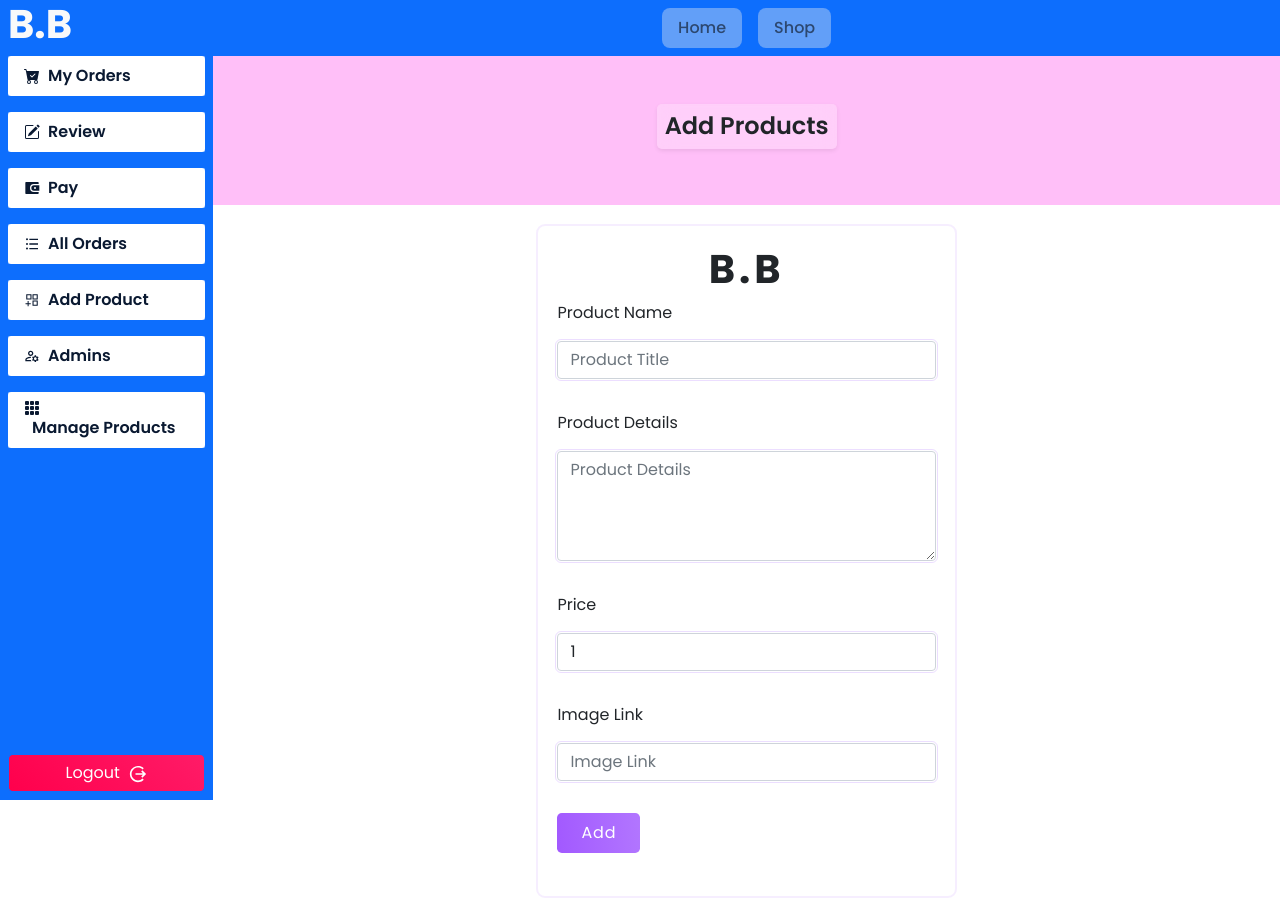
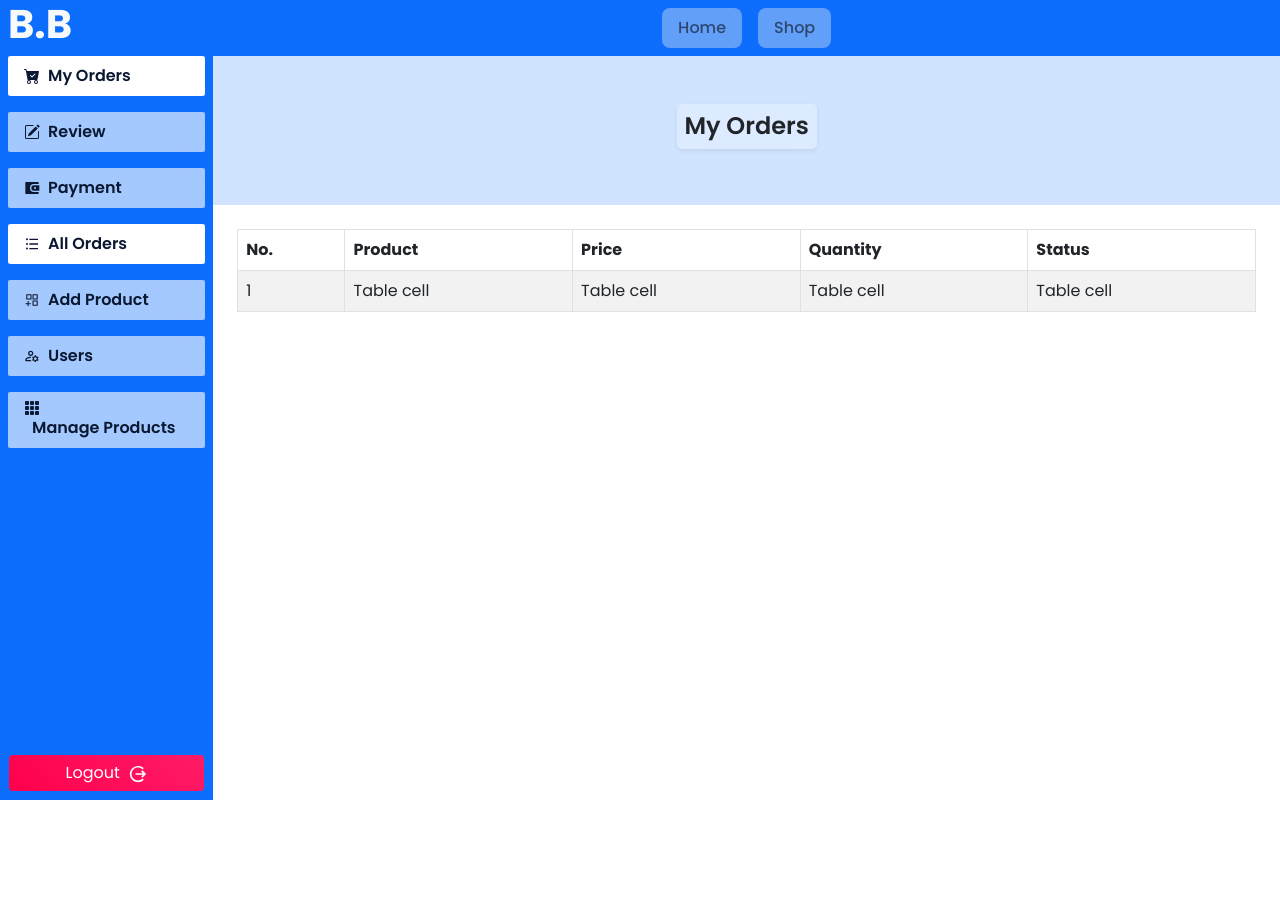
Before and after one commit to sakib-siddiqi/MERN-BB-Bicycle-buy, a React (Create React App) app: page /dashboard in a window 1280 px wide. After the commit the page ends 800 px from the top, so only its background shows below. Built offline with nearby package versions, Linux system fonts and the light colour scheme.

Commit message:
make admin + manage products

```diff
--- a/src/App.js
+++ b/src/App.js
@@ -11,9 +11,9 @@ function App() {
       <BrowserRouter>
         <Switch>
           <Route exact path="/" component={Home} />
-          <Route exact path="/shop" component={Shop} />
-          <Route exact path="/login-signup" component={LoginSign} />
-          <Route exact path="/dashboard" component={Dashboard} />
+          <Route path="/shop" component={Shop} />
+          <Route path="/login-signup" component={LoginSign} />
+          <Route path="/dashboard" component={Dashboard} />
         </Switch>
       </BrowserRouter>
     </main>
--- a/src/Pages/Dashboard/DashPages/Admin/AddProduct.jsx
+++ b/src/Pages/Dashboard/DashPages/Admin/AddProduct.jsx
@@ -31,7 +31,7 @@ const AddProduct = () => {
                                             id="product-name"
                                             placeholder="Product Title"
                                             className="input-outlined form-control mb-4"
-                                            {...register("name", { required: true })}
+                                            {...register("product-name", { required: true })}
                                         />
                                     </label>
                                     <label htmlFor="product-details" className="form-label w-100">
--- /dev/null
+++ b/src/Pages/Dashboard/DashPages/Admin/MakeAdmin.jsx
@@ -0,0 +1,70 @@
+import React from 'react';
+import { Card, Col, Row, Button, Table } from 'react-bootstrap';
+import DashBoardContent from '../../DashBoardContent';
+import DashTitle from '../../DashTitle';
+import { RiUserSettingsFill, RiUserFill } from "react-icons/ri";
+const MakeAdmin = () => {
+    return (
+        <section>
+            <DashTitle bg="#333" text="light">
+                Manage Users
+            </DashTitle>
+            <DashBoardContent className="my-4">
+                <Row xs={1} md={2} className="g-4">
+                    <Col>
+                        <Card className="hoverBlueOutline">
+                            <Card.Body>
+                                <Card.Header className="fw-md text-center h5 mb-3 center"><RiUserSettingsFill />Admins</Card.Header>
+                                <Table striped bordered hover responsive="sm">
+                                    <thead>
+                                        <tr>
+                                            <th>No.</th>
+                                            <th>Name</th>
+                                            <th>Email</th>
+                                            <th>Action</th>
+                                        </tr>
+                                    </thead>
+                                    <tbody>
+                                        <tr>
+                                            <td>1</td>
+                                            <td>Table cell</td>
+                                            <td>Table cell</td>
+                                            <td><Button variant="primary" size="sm">Make User</Button></td>
+                                        </tr>
+                                    </tbody>
+                                </Table>
+                            </Card.Body>
+                        </Card>
+                    </Col>
+                    <Col>
+                        <Card className="hoverBlueOutline">
+                            <Card.Body>
+                                <Card.Header className="fw-md text-center h5 mb-3 center"><RiUserFill />Users</Card.Header>
+                                <Table striped bordered hover responsive="sm">
+                                    <thead>
+                                        <tr>
+                                            <th>No.</th>
+                                            <th>Name</th>
+                                            <th>Email</th>
+                                            <th>Action</th>
+                                        </tr>
+                                    </thead>
+                                    <tbody>
+                                        <tr>
+                                            <td>1</td>
+                                            <td>Table cell</td>
+                                            <td>Table cell</td>
+                                            <td><Button variant="danger" size="sm">Make Admin</Button></td>
+                                        </tr>
+                                    </tbody>
+                                </Table>
+                            </Card.Body>
+                        </Card>
+                    </Col>
+                </Row>
+            </DashBoardContent>
+        </section>
+    );
+};
+
+export default MakeAdmin;
--- /dev/null
+++ b/src/Pages/Dashboard/DashPages/Admin/ManageProducts.jsx
@@ -0,0 +1,35 @@
+import React from 'react';
+import { Table, Button } from 'react-bootstrap';
+import DashBoardContent from '../../DashBoardContent';
+import DashTitle from '../../DashTitle';
+const ManageProducts = () => {
+    return (
+        <section>
+            <DashTitle bg="#E4FBFF" text="ligth">Manage Products</DashTitle>
+            <DashBoardContent className="my-4">
+                <Table striped bordered hover responsive="sm">
+                    <thead>
+                        <tr>
+                            <th>No.</th>
+                            <th>UID</th>
+                            <th>Title</th>
+                            <th>Price</th>
+                            <th>Action</th>
+                        </tr>
+                    </thead>
+                    <tbody>
+                        <tr>
+                            <td>1</td>
+                            <td>Table cell</td>
+                            <td>Table cell</td>
+                            <td>Table cell</td>
+                            <td><Button variant="danger" size="sm">Delete</Button></td>
+                        </tr>
+                    </tbody>
+                </Table>
+            </DashBoardContent>
+        </section>
+    );
+};
+
+export default ManageProducts;
--- a/src/Pages/Dashboard/DashSideBar.jsx
+++ b/src/Pages/Dashboard/DashSideBar.jsx
@@ -11,13 +11,13 @@ import { RiWallet3Fill, RiListUnordered } from "react-icons/ri";
 import { AiOutlineAppstoreAdd } from "react-icons/ai";
 import { MdOutlineManageAccounts } from "react-icons/md";
 
-const DashMenuItem = ({ children, ...rest }) => {
-  console.log(children);
+const DashMenuItem = ({ children, to, ...rest }) => {
   return (
     <Nav.Item className="w-100 my-2 bg-glass">
       <Nav.Link
         as={NavLink}
         {...rest}
+        to={to}
         className="d-block rounded-1 d-flex justify-content-center justify-content-md-start align-items-center flex-wrap"
       >
         {children[0]}
@@ -43,28 +43,28 @@ const DashSideBar = () => {
           <BsCartCheckFill />
           My Orders
         </DashMenuItem>
-        <DashMenuItem exact to="/dashboard">
+        <DashMenuItem to="/dashboard/review">
           <BsPencilSquare />
           Review
         </DashMenuItem>
-        <DashMenuItem exact to="/dashboard">
+        <DashMenuItem to="/dashboard/payment">
           <RiWallet3Fill />
-          Pay
+          Payment
         </DashMenuItem>
         {/* ---------------------------------- */}
         <DashMenuItem exact to="/dashboard">
           <RiListUnordered />
           All Orders
         </DashMenuItem>
-        <DashMenuItem exact to="/dashboard">
+        <DashMenuItem exact to="/dashboard/admin/add-product">
           <AiOutlineAppstoreAdd />
           Add Product
         </DashMenuItem>
-        <DashMenuItem exact to="/dashboard">
+        <DashMenuItem exact to="/dashboard/admin/users">
           <MdOutlineManageAccounts />
-          Admins
+          Users
         </DashMenuItem>
-        <DashMenuItem exact to="/dashboard">
+        <DashMenuItem exact to="/dashboard/admin/products">
           <BsGrid3X3GapFill />
           Manage Products
         </DashMenuItem>
--- a/src/Pages/Dashboard/Dashboard.jsx
+++ b/src/Pages/Dashboard/Dashboard.jsx
@@ -8,6 +8,9 @@ import UserReview from "./DashPages/UsersPages/UserReview";
 import Payment from "./DashPages/UsersPages/Payment";
 import AllOrders from "./DashPages/Admin/AllOrders";
 import AddProduct from "./DashPages/Admin/AddProduct";
+import MakeAdmin from "./DashPages/Admin/MakeAdmin";
+import ManageProducts from "./DashPages/Admin/ManageProducts";
+import { Switch, Route } from "react-router-dom";
 const Dashboard = () => {
   return (
     <Row className="mx-0">
@@ -19,7 +22,17 @@ const Dashboard = () => {
       </Col>
       <Col xs={10} className="p-0">
         <DashBoarNavbar />
-        <AddProduct />
+        <>
+          <Switch>
+            <Route exact path="/dashboard" component={MyOrders} />
+            <Route path="/dashboard/review" component={UserReview} />
+            <Route path="/dashboard/payment" component={Payment} />
+            <Route exact path="/dashboard" component={AllOrders} />
+            <Route path="/dashboard/admin/products" component={ManageProducts} />
+            <Route path="/dashboard/admin/add-product" component={AddProduct} />
+            <Route path="/dashboard/admin/users" component={MakeAdmin} />
+          </Switch>
+        </>
       </Col>
     </Row>
   );
```
